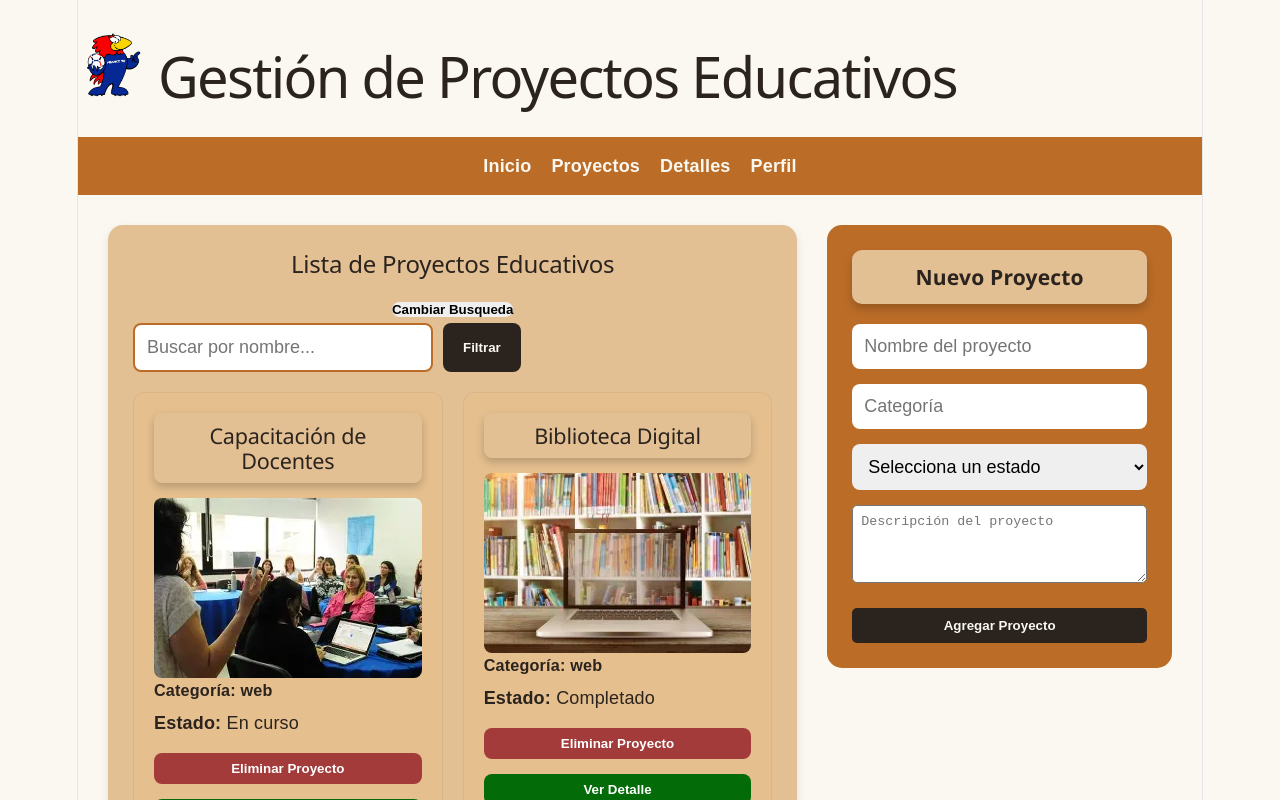
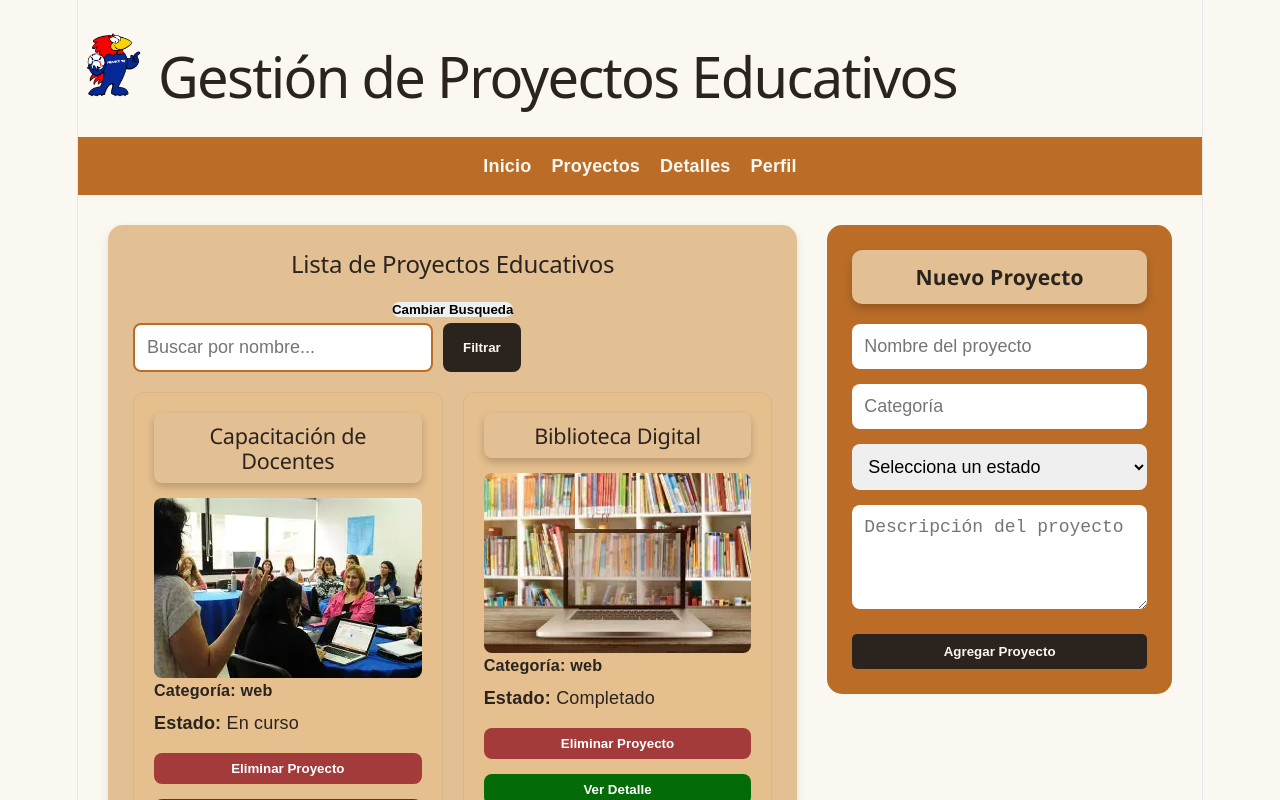
Before and after one commit to FedericoAgustin/pv_tp3_grupo20, a React (Vite) app: page / in a window 1280 px wide. Shown: the top 800 px of the page. Built offline with nearby package versions, Linux system fonts and the light colour scheme.

Commit message:
Reparo text area

```diff
--- a/src/components/ListaProyecto.jsx
+++ b/src/components/ListaProyecto.jsx
@@ -109,7 +109,6 @@ const ListaProyecto = ({ setMostrarFooter }) => {
                 onChange={handleInputChange}
                 placeholder="Descripción del proyecto"
                 rows={4}
-                style={{ padding: "8px", borderRadius: "5px" }}
               />
               <button className="link" style={{ padding: "10px", borderRadius: "5px", marginTop: "10px", }} type="submit">Agregar Proyecto</button>
             </div>
--- a/src/css/styles.css
+++ b/src/css/styles.css
@@ -115,12 +115,13 @@ h1, h2, h3 {
 }
 
 /* INPUTS Y SELECTS */
-input, select {
+input, select, textarea {
     padding: 12px;
     border-radius: 8px;
     border: none;
     font-size: 1rem;
     width: 100%;
+    max-width: 100%;
 }
 
 .titulo { /* Input de búsqueda */
```
